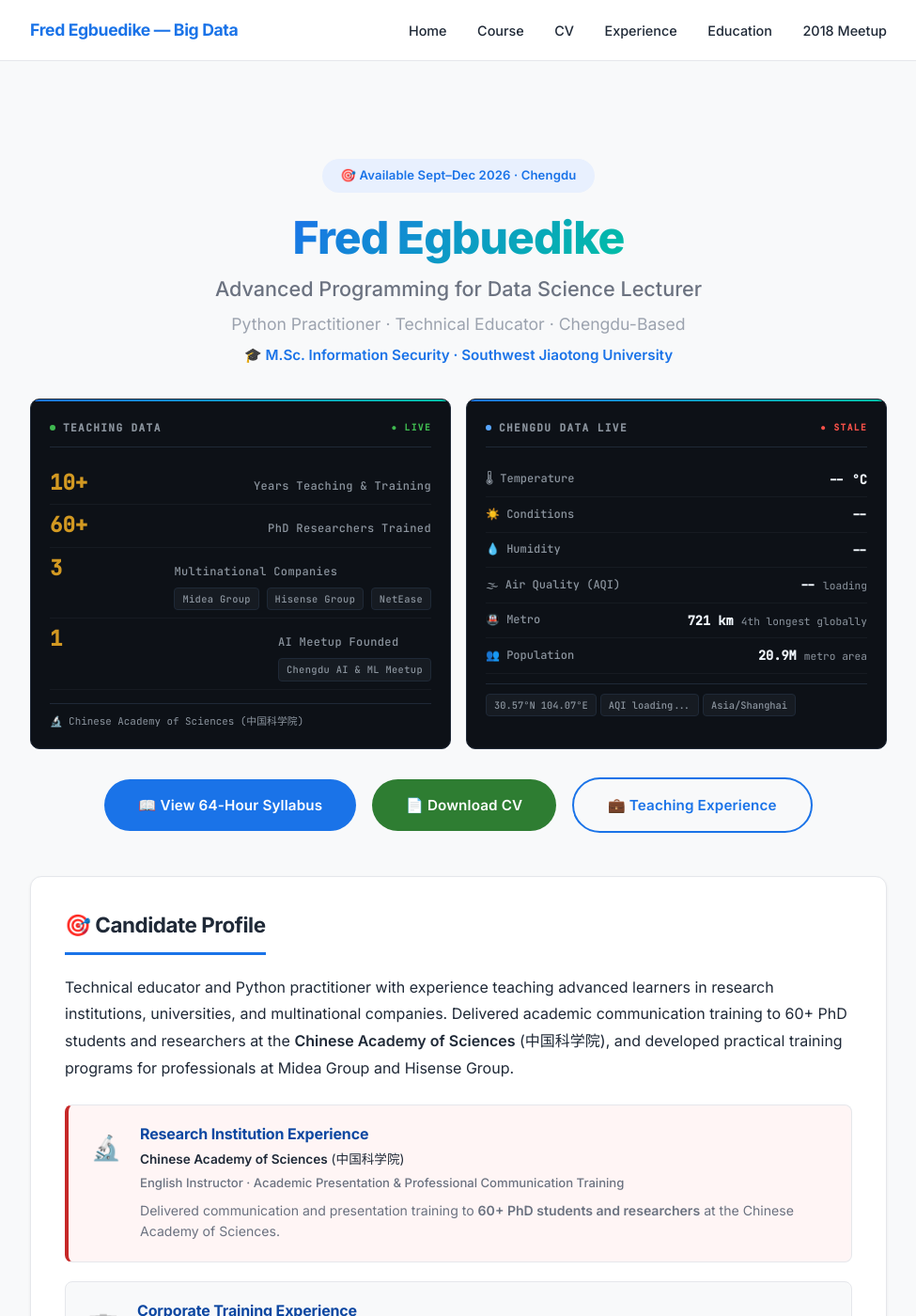
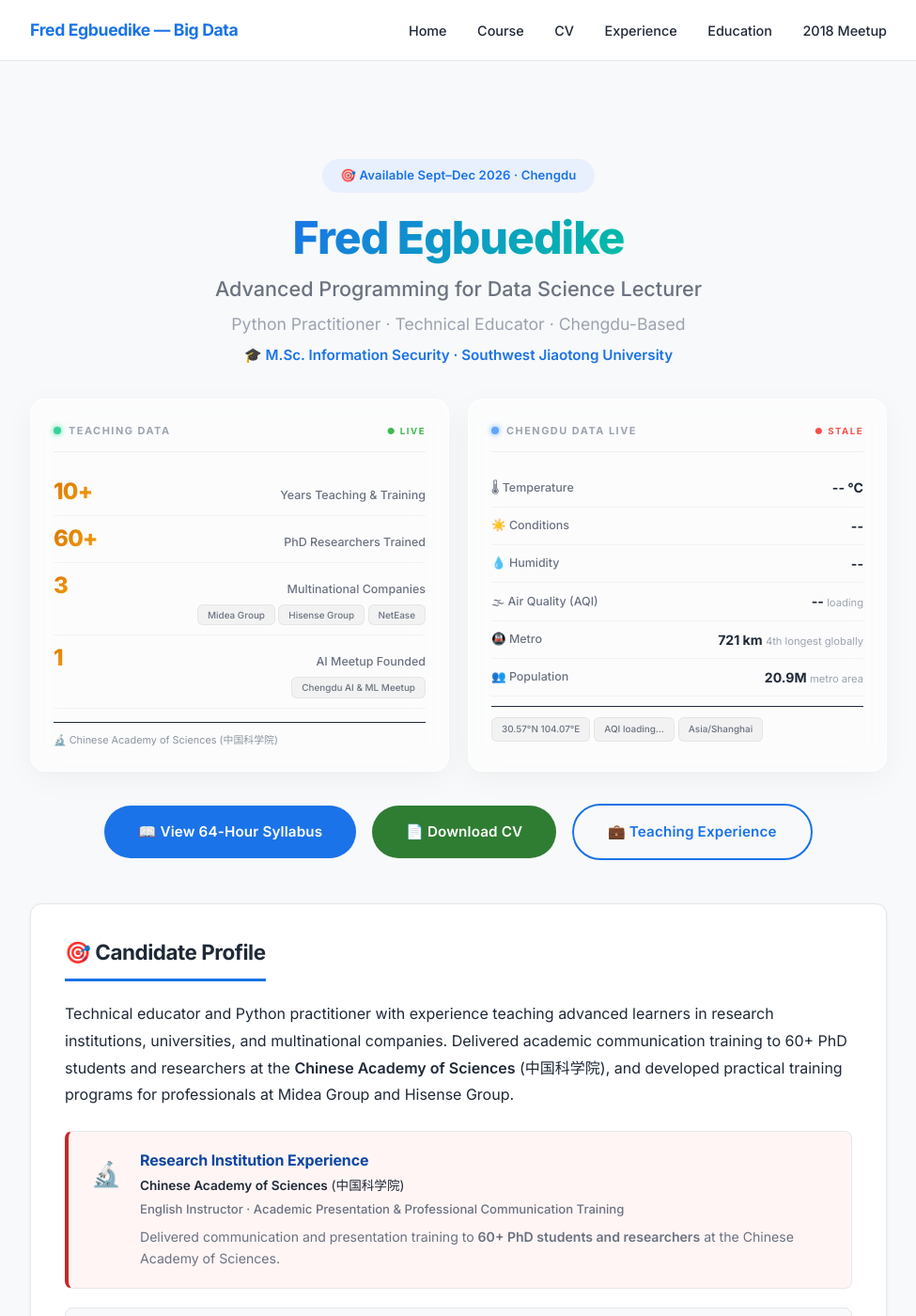
Before and after one commit to Fredilly/big-data, a Jekyll site: the page built from index.md, in a window 1280 px wide and 1400 px high. Shown: the whole window at 94% size, without its empty margins (152-1127 px from the left). Built offline with Jekyll 4.4.1, drawn with Linux system fonts in a browser that asks for light colours; nearby versions of some CDN libraries.

Commit message:
redesign dashboard: liquid glass UI with frosted panels, gradient values, soft glow

```diff
--- a/assets/css/style.css
+++ b/assets/css/style.css
@@ -573,66 +573,94 @@ p:last-child { margin-bottom: 0; }
   .gallery { grid-template-columns: 1fr; }
 }
 
-/* ===== Dashboard ===== */
+/* ===== Dashboard — Liquid Glass UI ===== */
 .data-dashboard {
   display: grid;
   grid-template-columns: 1fr 1fr;
-  gap: 16px;
-  margin: 32px 0 24px;
+  gap: 20px;
+  margin: 32px 0 28px;
 }
 
 .dash-panel {
-  background: #0d1117;
-  border: 1px solid #1f2937;
-  border-radius: 10px;
-  padding: 20px;
+  background: rgba(255,255,255,0.55);
+  backdrop-filter: blur(16px);
+  -webkit-backdrop-filter: blur(16px);
+  border: 1px solid rgba(255,255,255,0.7);
+  border-radius: 16px;
+  padding: 24px;
   text-align: left;
-  color: #e6edf3;
-  font-family: 'JetBrains Mono', 'Inter', monospace;
+  color: var(--text);
   position: relative;
   overflow: hidden;
+  box-shadow: 0 8px 32px rgba(0,0,0,0.04), 0 2px 8px rgba(0,0,0,0.02), inset 0 1px 0 rgba(255,255,255,0.8);
+  transition: box-shadow 0.3s ease, transform 0.3s ease;
 }
 
+.dash-panel:hover {
+  box-shadow: 0 12px 48px rgba(26,115,232,0.08), 0 4px 16px rgba(0,0,0,0.04), inset 0 1px 0 rgba(255,255,255,0.8);
+  transform: translateY(-2px);
+}
+
+/* Subtle gradient orbs */
 .dash-panel::before {
   content: '';
   position: absolute;
-  top: 0;
-  left: 0;
-  right: 0;
-  height: 2px;
-  background: linear-gradient(90deg, #1a73e8, #00bfa5);
+  top: -60%;
+  right: -30%;
+  width: 200px;
+  height: 200px;
+  border-radius: 50%;
+  background: radial-gradient(circle, rgba(26,115,232,0.06) 0%, transparent 70%);
+  pointer-events: none;
+}
+
+.dash-panel::after {
+  content: '';
+  position: absolute;
+  bottom: -40%;
+  left: -20%;
+  width: 160px;
+  height: 160px;
+  border-radius: 50%;
+  background: radial-gradient(circle, rgba(0,191,165,0.05) 0%, transparent 70%);
+  pointer-events: none;
 }
 
 .dash-panel-header {
   display: flex;
   align-items: center;
   gap: 8px;
-  font-size: 0.7rem;
-  font-weight: 600;
-  letter-spacing: 0.12em;
-  color: #8b949e;
+  font-size: 0.68rem;
+  font-weight: 700;
+  letter-spacing: 0.14em;
+  color: var(--text-muted);
   text-transform: uppercase;
-  margin-bottom: 16px;
-  padding-bottom: 10px;
-  border-bottom: 1px solid #1f2937;
+  margin-bottom: 18px;
+  padding-bottom: 12px;
+  border-bottom: 1px solid rgba(0,0,0,0.06);
+  position: relative;
+  z-index: 1;
 }
 
 .dash-panel-header .dot {
-  width: 6px;
-  height: 6px;
+  width: 8px;
+  height: 8px;
   border-radius: 50%;
   display: inline-block;
+  box-shadow: 0 0 6px currentColor;
 }
 
-.dash-panel-header .dot.green { background: #3fb950; }
-.dash-panel-header .dot.blue { background: #58a6ff; }
+.dash-panel-header .dot.green { background: #34d399; color: #34d399; }
+.dash-panel-header .dot.blue { background: #60a5fa; color: #60a5fa; }
 
 .dash-metric {
   display: flex;
   justify-content: space-between;
   align-items: baseline;
-  padding: 8px 0;
-  border-bottom: 1px solid #161b22;
+  padding: 10px 0;
+  border-bottom: 1px solid rgba(0,0,0,0.04);
+  position: relative;
+  z-index: 1;
 }
 
 .dash-metric:last-child {
@@ -640,44 +668,77 @@ p:last-child { margin-bottom: 0; }
 }
 
 .dash-metric .value {
-  font-size: 1.4rem;
+  font-size: 1.5rem;
   font-weight: 800;
-  color: #f0f6fc;
+  color: var(--primary-dark);
   line-height: 1.2;
+  letter-spacing: -0.03em;
 }
 
-.dash-metric .value.gold { color: #d29922; }
-.dash-metric .value.blue { color: #58a6ff; }
-.dash-metric .value.green { color: #3fb950; }
-.dash-metric .value.purple { color: #bc8cff; }
-.dash-metric .value.red { color: #f85149; }
+.dash-metric .value.gold {
+  background: linear-gradient(135deg, #d97706, #f59e0b);
+  -webkit-background-clip: text;
+  -webkit-text-fill-color: transparent;
+  background-clip: text;
+}
+
+.dash-metric .value.blue {
+  background: linear-gradient(135deg, #2563eb, #60a5fa);
+  -webkit-background-clip: text;
+  -webkit-text-fill-color: transparent;
+  background-clip: text;
+}
+
+.dash-metric .value.green {
+  background: linear-gradient(135deg, #059669, #34d399);
+  -webkit-background-clip: text;
+  -webkit-text-fill-color: transparent;
+  background-clip: text;
+}
+
+.dash-metric .value.purple {
+  background: linear-gradient(135deg, #7c3aed, #a78bfa);
+  -webkit-background-clip: text;
+  -webkit-text-fill-color: transparent;
+  background-clip: text;
+}
+
+.dash-metric .value.red {
+  background: linear-gradient(135deg, #dc2626, #f87171);
+  -webkit-background-clip: text;
+  -webkit-text-fill-color: transparent;
+  background-clip: text;
+}
 
 .dash-metric .label {
-  font-size: 0.75rem;
-  color: #8b949e;
+  font-size: 0.78rem;
+  color: var(--text-light);
   font-weight: 500;
-  letter-spacing: 0.03em;
+  text-align: right;
+  line-height: 1.5;
 }
 
 .dash-tag {
   display: inline-block;
-  font-size: 0.65rem;
-  padding: 2px 8px;
-  border-radius: 4px;
-  background: #161b22;
-  color: #8b949e;
-  border: 1px solid #1f2937;
+  font-size: 0.62rem;
+  padding: 3px 10px;
+  border-radius: 6px;
+  background: rgba(0,0,0,0.04);
+  color: var(--text-light);
+  border: 1px solid rgba(0,0,0,0.06);
   font-weight: 500;
-  margin-top: 2px;
+  margin-top: 3px;
 }
 
-/* Live data cards within dashboard */
+/* Live data rows */
 .dash-live-row {
   display: flex;
   justify-content: space-between;
   align-items: center;
-  padding: 6px 0;
-  border-bottom: 1px solid #161b22;
+  padding: 7px 0;
+  border-bottom: 1px solid rgba(0,0,0,0.04);
+  position: relative;
+  z-index: 1;
 }
 
 .dash-live-row:last-child {
@@ -685,44 +746,35 @@ p:last-child { margin-bottom: 0; }
 }
 
 .dash-live-row .lbl {
-  font-size: 0.75rem;
-  color: #8b949e;
+  font-size: 0.78rem;
+  color: var(--text-light);
   font-weight: 500;
 }
 
 .dash-live-row .val {
-  font-size: 0.85rem;
+  font-size: 0.88rem;
   font-weight: 700;
-  color: #f0f6fc;
+  color: var(--text);
 }
 
 .dash-live-row .val .small {
   font-size: 0.7rem;
   font-weight: 400;
-  color: #8b949e;
-}
-
-/* Mini sparkline placeholder */
-.dash-spark {
-  display: inline-block;
-  width: 48px;
-  height: 18px;
-  vertical-align: middle;
-  margin-left: 6px;
+  color: var(--text-muted);
 }
 
 /* AQI colored badge */
 .aqi-badge {
   display: inline-block;
-  padding: 1px 8px;
-  border-radius: 3px;
-  font-size: 0.75rem;
+  padding: 2px 10px;
+  border-radius: 6px;
+  font-size: 0.65rem;
   font-weight: 700;
 }
 
-.aqi-badge.good { background: #3fb95022; color: #3fb950; }
-.aqi-badge.moderate { background: #d2992222; color: #d29922; }
-.aqi-badge.unhealthy { background: #f8514922; color: #f85149; }
+.aqi-badge.good { background: #d1fae5; color: #065f46; }
+.aqi-badge.moderate { background: #fef3c7; color: #92400e; }
+.aqi-badge.unhealthy { background: #fee2e2; color: #991b1b; }
 
 @media (max-width: 680px) {
   .data-dashboard {
```
